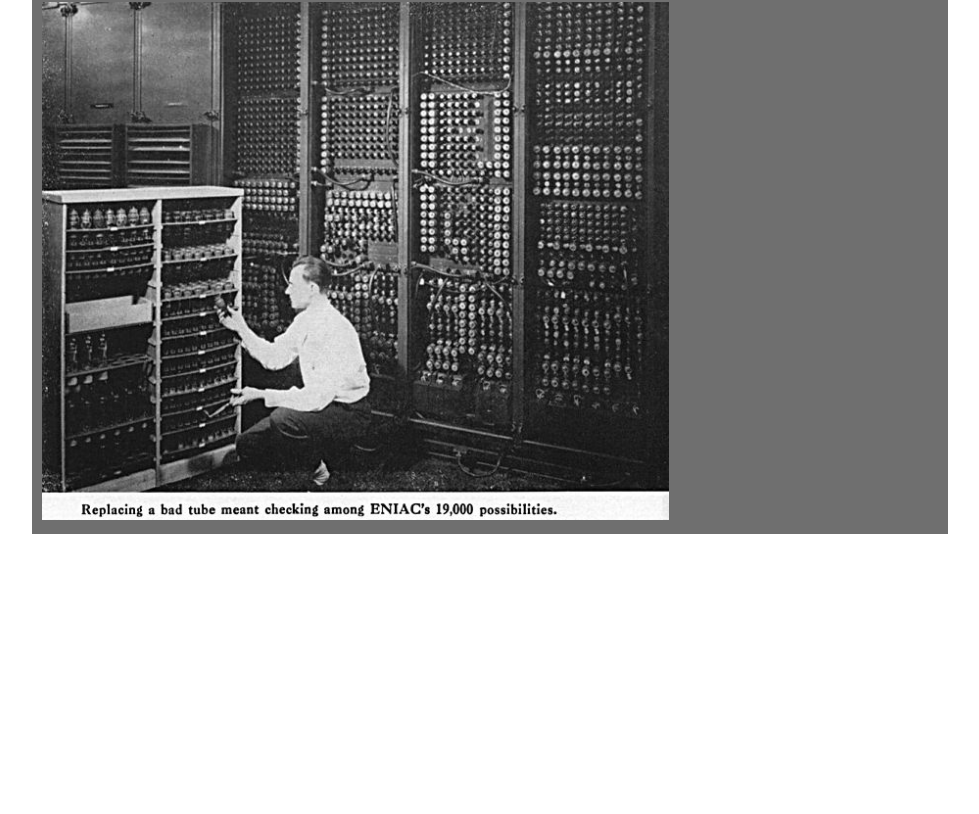
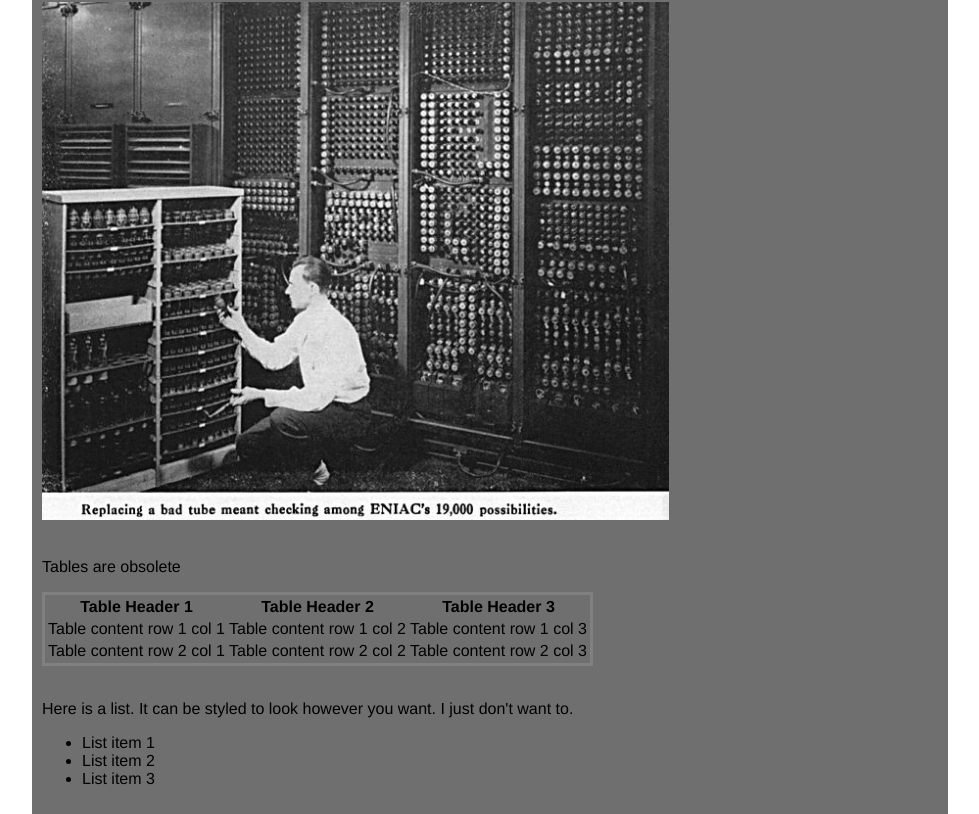
Before and after one commit to Bannerz/COMP1004, a plain HTML site: page index.html in a window 1280 px wide. Shown: the part 553-1367 px from the top of the page, without its empty margins (150-1129 px from the left). Before the commit the page ends 1087 px from the top, so only its background shows below. Drawn offline with Linux system fonts and the light colour scheme.

Commit message:
finished tasks

```diff
--- a/index.html
+++ b/index.html
@@ -2,6 +2,7 @@
 <html>
   <head>
     <title>Site title</title>
+    <link rel="icon" type="image/x-icon" href="favicon.ico">
     <style>
       html {
         margin: 0;
@@ -26,6 +27,9 @@
       h1 {
         padding: 0;
         margin: 0;
+      }
+      table {
+        border-style: solid;
       }
       .pageBody {
         margin: 0 auto;
@@ -70,6 +74,33 @@
       <br>
       <p>Here is an <b>image</b></p>
       <img src="ENIAC-changing_a_tube.jpg" title="An image" alt="ENIAC Changing a tube" width="70%" height="auto" />
+      <br>
+      <br >
+      <p>Tables are obsolete</p>
+      <table>
+        <tr>
+          <th>Table Header 1</th>
+          <th>Table Header 2</th>
+          <th>Table Header 3</th>
+        </tr>
+        <tr>
+          <td>Table content row 1 col 1</td>
+          <td>Table content row 1 col 2</td>
+          <td>Table content row 1 col 3</td>
+        </tr>
+        <tr>
+          <td>Table content row 2 col 1</td>
+          <td>Table content row 2 col 2</td>
+          <td>Table content row 2 col 3</td>
+        </tr>
+      </table>
+      <br>
+      <p>Here is a list. It can be styled to look however you want. I just don't want to.</p>
+      <ul>
+        <li>List item 1</li>
+        <li>List item 2</li>
+        <li>List item 3</li>
+      </ul>
     </div>
 
   </body>
```
Also changed, not shown: favicon.ico (added).
